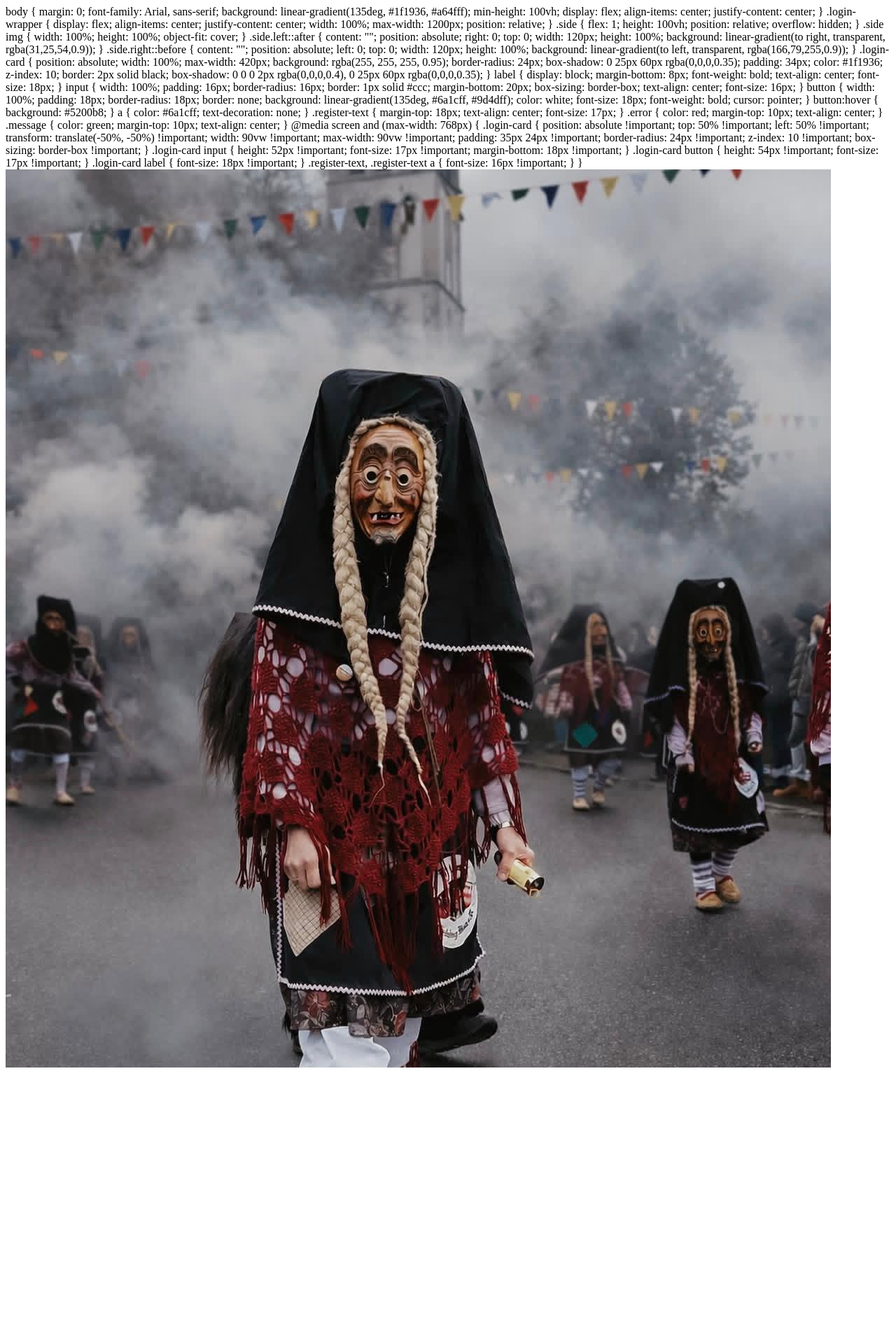
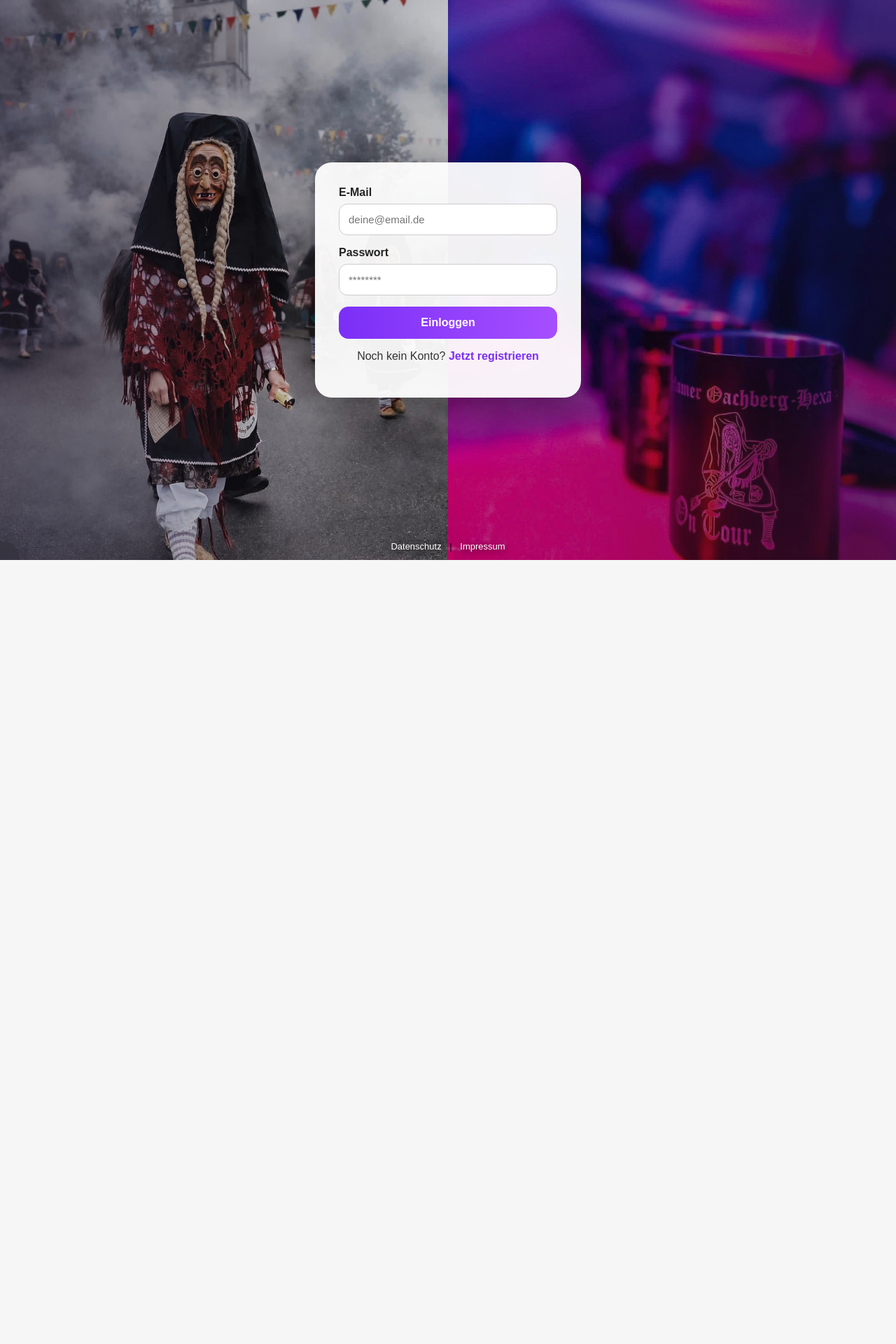
Before and after one commit to jessicabausch24-bot/hexenapp, a Flask app: page /login in a window 1280 px wide. Shown: the top 1920 px of the page at 70% size. After the commit the page ends 800 px from the top, so only its background shows below. Run offline with Flask 3, Linux system fonts and the light colour scheme; data that the repository does not hold is empty; some libraries are stand-ins or nearby versions.

Commit message:
login template korrigiert

```diff
--- a/templates/login.html
+++ b/templates/login.html
@@ -6,34 +6,24 @@
     <title>Login</title>
 
     <style>
-        /* DEIN KOMPLETTES CSS HIER REIN */
-    </style>
-
-</head>
-<body>
         body {
             margin: 0;
             font-family: Arial, sans-serif;
             background: linear-gradient(135deg, #1f1936, #a64fff);
             min-height: 100vh;
-    display: flex;
-    align-items: center;
-    justify-content: center;
+            overflow: hidden;
         }
 
         .login-wrapper {
             display: flex;
-    align-items: center;
-    justify-content: center;
             width: 100%;
-    max-width: 1200px;
+            min-height: 100vh;
             position: relative;
         }
 
         .side {
             flex: 1;
             height: 100vh;
-    position: relative;
             overflow: hidden;
         }
 
@@ -46,129 +36,153 @@ body {
         .side.left::after {
             content: "";
             position: absolute;
-    right: 0;
+            left: 0;
             top: 0;
-    width: 120px;
+            width: 50%;
             height: 100%;
-    background: linear-gradient(to right, transparent, rgba(31,25,54,0.9));
+            background: linear-gradient(to right, rgba(31,25,54,0.4), transparent);
+            pointer-events: none;
         }
 
         .side.right::before {
             content: "";
             position: absolute;
-    left: 0;
+            right: 0;
             top: 0;
-    width: 120px;
+            width: 50%;
             height: 100%;
-    background: linear-gradient(to left, transparent, rgba(166,79,255,0.9));
+            background: linear-gradient(to left, rgba(31,25,54,0.4), transparent);
+            pointer-events: none;
         }
 
         .login-card {
             position: absolute;
-    width: 100%;
-    max-width: 420px;
-    background: rgba(255, 255, 255, 0.95);
+            top: 50%;
+            left: 50%;
+            transform: translate(-50%, -50%);
+            width: 380px;
+            padding: 34px;
+            background: rgba(255, 255, 255, 0.94);
             border-radius: 24px;
-    box-shadow: 0 25px 60px rgba(0,0,0,0.35);
-    padding: 34px;
-    color: #1f1936;
+            box-shadow: 0 14px 45px rgba(0,0,0,0.35);
             z-index: 10;
-    border: 2px solid black;
-    box-shadow: 0 0 0 2px rgba(0,0,0,0.4), 0 25px 60px rgba(0,0,0,0.35);
+            box-sizing: border-box;
         }
 
-label {
+        .login-card label {
             display: block;
-    margin-bottom: 8px;
+            margin-bottom: 7px;
             font-weight: bold;
-    text-align: center;
-    font-size: 18px;
+            color: #222;
         }
 
-input {
+        .login-card input {
             width: 100%;
-    padding: 16px;
-    border-radius: 16px;
+            padding: 13px;
+            margin-bottom: 16px;
+            border-radius: 12px;
             border: 1px solid #ccc;
-    margin-bottom: 20px;
+            font-size: 15px;
             box-sizing: border-box;
-    text-align: center;
-    font-size: 16px;
         }
 
-button {
+        .login-card button {
             width: 100%;
-    padding: 18px;
-    border-radius: 18px;
+            padding: 14px;
             border: none;
-    background: linear-gradient(135deg, #6a1cff, #9d4dff);
+            border-radius: 14px;
+            background: linear-gradient(90deg, #7b2ff7, #a64fff);
             color: white;
-    font-size: 18px;
+            font-size: 16px;
             font-weight: bold;
             cursor: pointer;
         }
 
-button:hover {
-    background: #5200b8;
+        .register-text {
+            margin-top: 16px;
+            text-align: center;
+            color: #333;
         }
 
-a {
-    color: #6a1cff;
+        .register-text a {
+            color: #7b2ff7;
             text-decoration: none;
         }
 
-.register-text {
-    margin-top: 18px;
+        .error {
+            margin-top: 15px;
+            color: #b00020;
             text-align: center;
+            font-weight: bold;
+        }
+
+        .message {
+            margin-top: 15px;
+            color: green;
+            text-align: center;
+            font-weight: bold;
+        }
+
+        .footer-links {
+            position: absolute;
+            bottom: 12px;
+            left: 0;
+            width: 100%;
+            text-align: center;
+            z-index: 20;
+            font-size: 13px;
+        }
+
+        .footer-links a {
+            color: white;
+            text-decoration: none;
+            margin: 0 8px;
+            text-shadow: 0 2px 8px rgba(0,0,0,0.6);
+        }
+
+        @media screen and (max-width: 768px) {
+            body {
+                overflow: hidden;
+            }
+
+            .login-wrapper {
+                height: 100vh;
+            }
+
+            .side {
+                display: block;
+                flex: 1;
+                height: 100vh;
+            }
+
+            .login-card {
+                width: 90vw;
+                max-width: 90vw;
+                padding: 38px 24px;
+                border-radius: 26px;
+            }
+
+            .login-card input {
+                height: 54px;
                 font-size: 17px;
             }
 
-.error {
-    color: red;
-    margin-top: 10px;
-    text-align: center;
-}
-
-.message {
-    color: green;
-    margin-top: 10px;
-    text-align: center;
-}
-
-@media screen and (max-width: 768px) {
-    .login-card {
-        position: absolute !important;
-        top: 50% !important;
-        left: 50% !important;
-        transform: translate(-50%, -50%) !important;
-
-        width: 90vw !important;
-        max-width: 90vw !important;
-
-        padding: 35px 24px !important;
-        border-radius: 24px !important;
-        z-index: 10 !important;
-        box-sizing: border-box !important;
-    }
-
-    .login-card input {
-        height: 52px !important;
-        font-size: 17px !important;
-        margin-bottom: 18px !important;
-    }
-
             .login-card button {
-        height: 54px !important;
-        font-size: 17px !important;
+                height: 56px;
+                font-size: 17px;
             }
 
             .login-card label {
-        font-size: 18px !important;
+                font-size: 17px;
             }
 
-    .register-text,
-    .register-text a {
-        font-size: 16px !important;
+            .register-text {
+                font-size: 15px;
+            }
+
+            .footer-links {
+                font-size: 12px;
+                bottom: 8px;
             }
         }
     </style>
@@ -215,6 +229,12 @@ a {
         <img src="{{ url_for('static', filename='img/Recht_Login.jpeg') }}">
     </div>
 
+    <div class="footer-links">
+        <a href="/datenschutz">Datenschutz</a>
+        |
+        <a href="/impressum">Impressum</a>
+    </div>
+
 </div>
 
 </body>
```
Also changed, not shown: templates/datenschutz.html (added), templates/impressum.html (added). Lines whose indentation alone changed are shown as unchanged.
